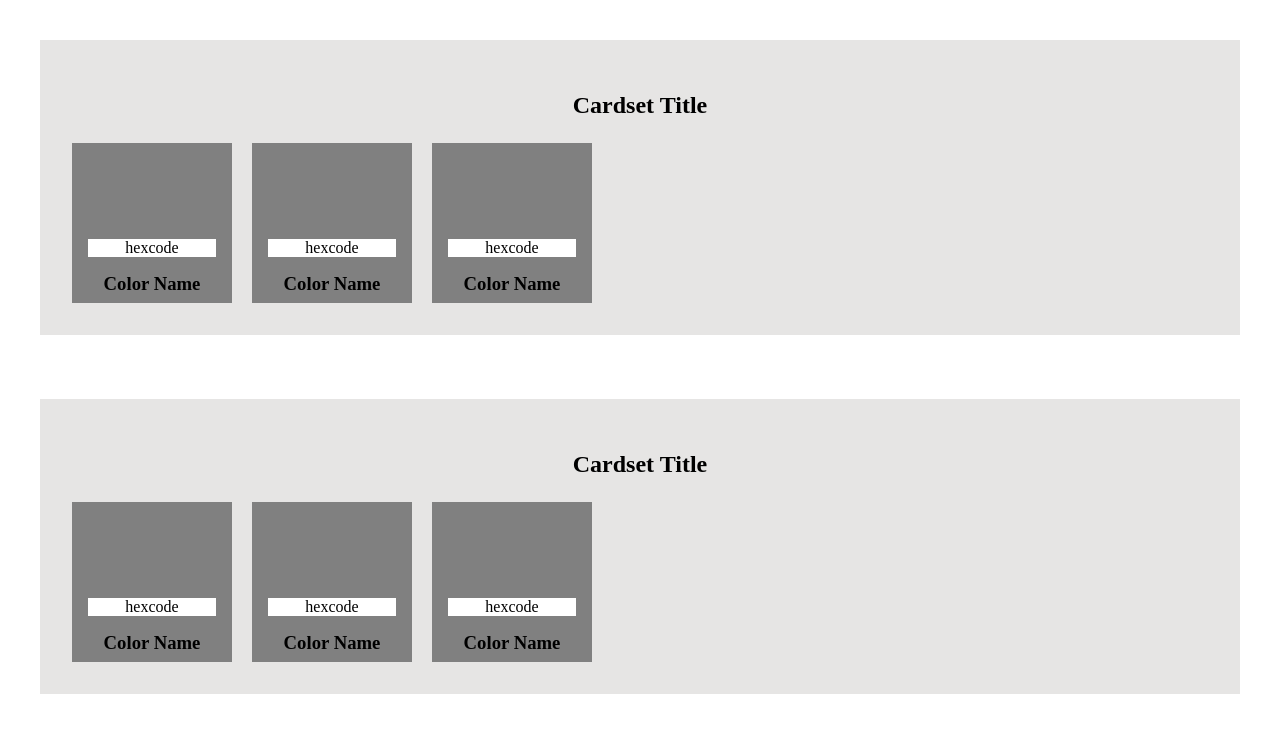
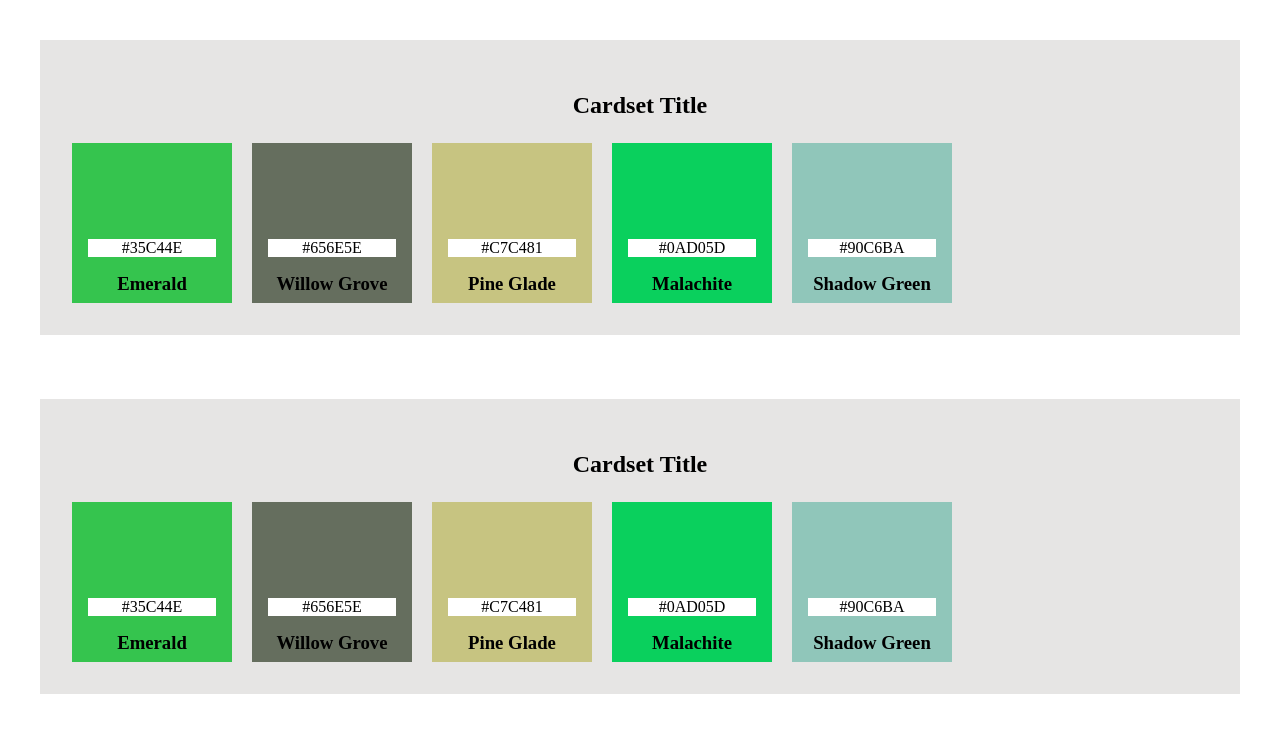
Before and after one commit to cosinushh/color-picker, a JavaScript app: page / in a window 1280 px wide. Shown: the top 732 px of the page. Built offline with nearby package versions, Linux system fonts and the light colour scheme; the HTML template or start-up script is replaced by a standard one.

Commit message:
generate cards dynamically from initialcolors array

```diff
--- a/src/App.js
+++ b/src/App.js
@@ -2,10 +2,17 @@ import "./App.css";
 import Cardset from "./components/cardset/Cardset.js";
 
 function App() {
+  const initialColors = [
+    { id: 1, hexValue: "#35C44E", colorName: "Emerald" },
+    { id: 2, hexValue: "#656E5E", colorName: "Willow Grove" },
+    { id: 3, hexValue: "#C7C481", colorName: "Pine Glade" },
+    { id: 4, hexValue: "#0AD05D", colorName: "Malachite" },
+    { id: 5, hexValue: "#90C6BA", colorName: "Shadow Green" },
+  ];
   return (
     <div className="App">
-      <Cardset />
-      <Cardset />
+      <Cardset colors={initialColors} />
+      <Cardset colors={initialColors} />
     </div>
   );
 }
--- a/src/components/cardset/Cardset.js
+++ b/src/components/cardset/Cardset.js
@@ -1,15 +1,21 @@
 import "./Cardset.css";
 import Colorcard from "../colorcard/Colorcard";
 
-function Cardset() {
-  return (
+function Cardset({ colors }) {
+   return (
     <article className="cardset">
       <h2 className="cardset__title">Cardset Title</h2>
       {/* Colorpicker */}
       <div className="cardset__colorcards">
-        <Colorcard />
-        <Colorcard />
-        <Colorcard />
+        {colors.map((color) => {
+          return (
+            <Colorcard
+              key={color.id}
+              hexValue={color.hexValue}
+              colorName={color.colorName}
+            />
+          );
+        })}
       </div>
     </article>
   );
--- a/src/components/colorcard/Colorcard.js
+++ b/src/components/colorcard/Colorcard.js
@@ -1,10 +1,11 @@
 import "./Colorcard.css";
 
-function Colorcard() {
+function Colorcard({ hexValue, colorName }) {
+  console.log(hexValue, colorName);
   return (
-    <section className="colorcard">
-      <p className="colorcard__hex">hexcode</p>
-      <h3 className="colorcard__name">Color Name</h3>
+    <section className="colorcard" style={{ backgroundColor: hexValue }}>
+      <p className="colorcard__hex">{hexValue}</p>
+      <h3 className="colorcard__name">{colorName}</h3>
     </section>
   );
 }
```
